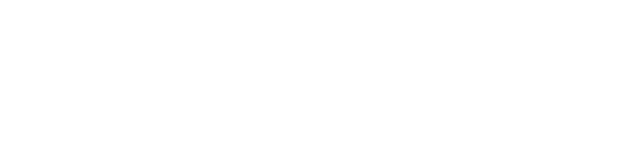
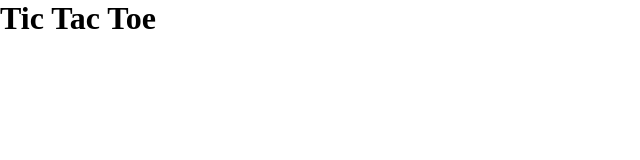
Before and after one commit to MikesonO/tic-tac-toe, a plain HTML site: page index.html in a window 1280 px wide. Shown: the whole page, without its empty margins (0-640 px from the left). Drawn offline with Linux system fonts and the light colour scheme.

Commit message:
Add initial structure to project

```diff
--- a/index.html
+++ b/index.html
@@ -1,5 +1,6 @@
 <!DOCTYPE html>
 <html lang="en">
+
 <head>
   <meta charset="UTF-8">
   <meta http-equiv="X-UA-Compatible" content="IE=edge">
@@ -8,10 +9,26 @@
   <!-- CSS LINK -->
   <link rel="stylesheet" href="styles.css">
 </head>
+
 <body>
+  <header>
+    <h1>Tic Tac Toe</h1>
+  </header>
+  <main>
+    <!-- TITLE SCREEN -->
+    <div class="title-screen">
 
+    </div>
+    <!-- GAMEBOARD -->
+    <div class="gameboard" id="gameboard">
 
+    </div>
+  </main>
+  <footer>
+
+  </footer>
   <!-- JAVASCRIPT LINK -->
   <script src="index.js"></script>
 </body>
+
 </html>
--- a/styles.css
+++ b/styles.css
@@ -0,0 +1,20 @@
+/* COLOR VARIABLES */
+
+/* ELEMENT SELECTORS */
+*{
+  padding: 0;
+  margin: 0;
+  box-sizing: border-box;
+}
+
+body{
+  display: grid;
+  height: 100vh;
+  grid-template-rows: auto 1fr auto;
+}
+
+
+/* CLASS SELECTOR */
+
+
+/* ID SELECTORS */
```
